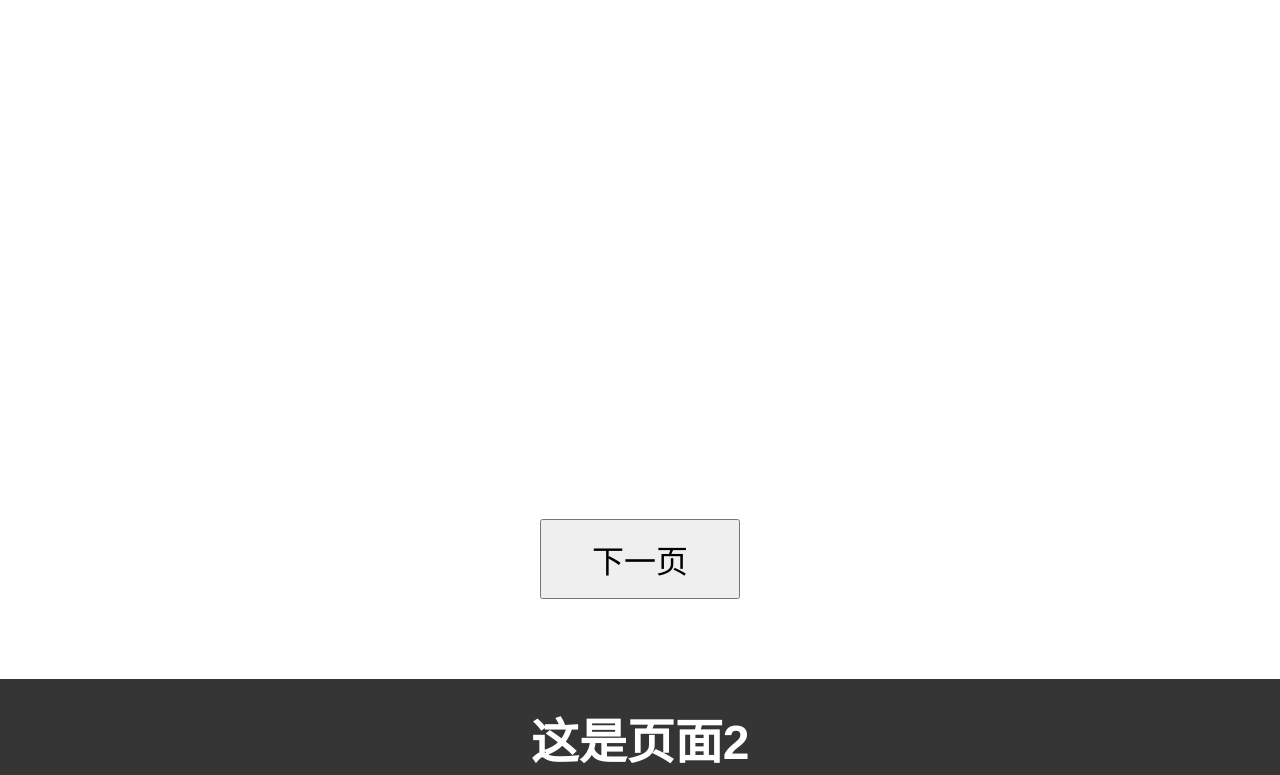
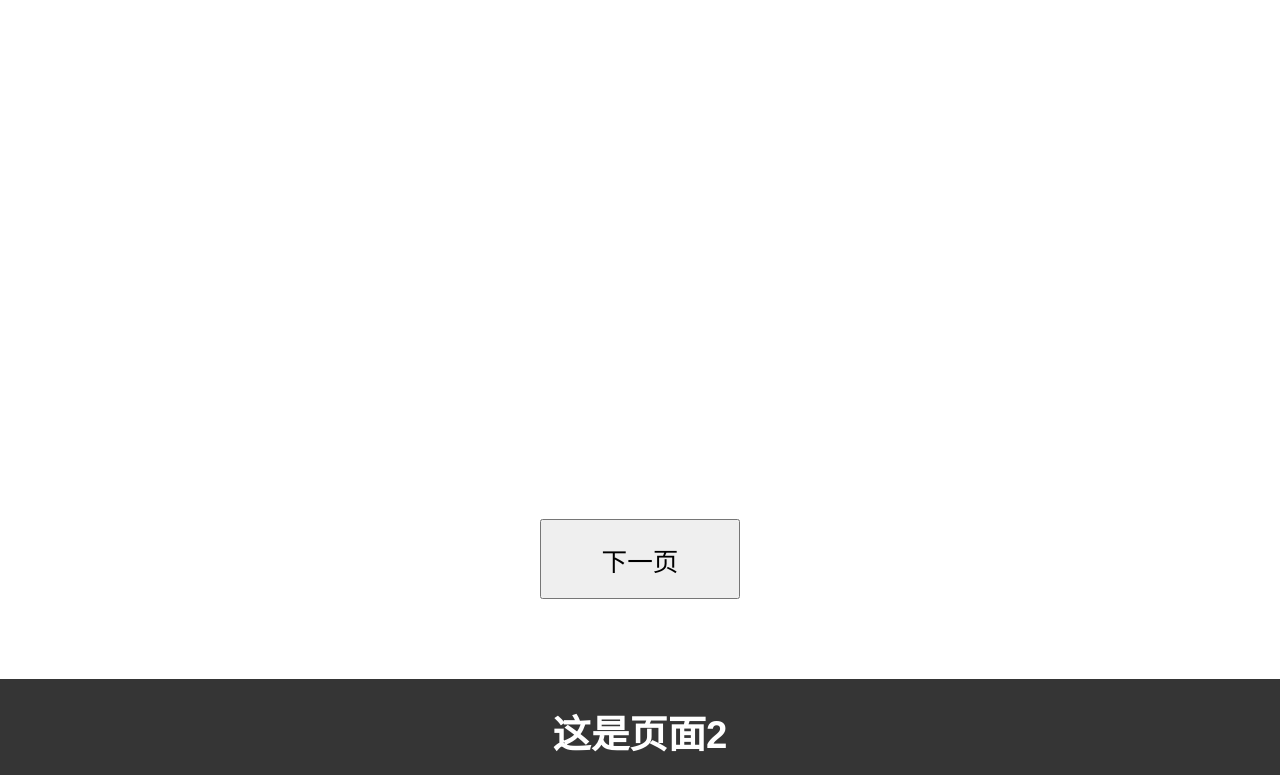
Before and after one commit to lhmiao/h5demo, a plain HTML site: page index.html in a window 1280 px wide. Shown: the part 121-896 px from the top of the page. Drawn offline with Linux system fonts and the light colour scheme.

Commit message:
修改根元素字体大小

```diff
--- a/index.css
+++ b/index.css
@@ -5,7 +5,7 @@
 }
 
 html {
-    font-size: 2em;
+    font-size: 2vmax;
 }
 
 body {
```
